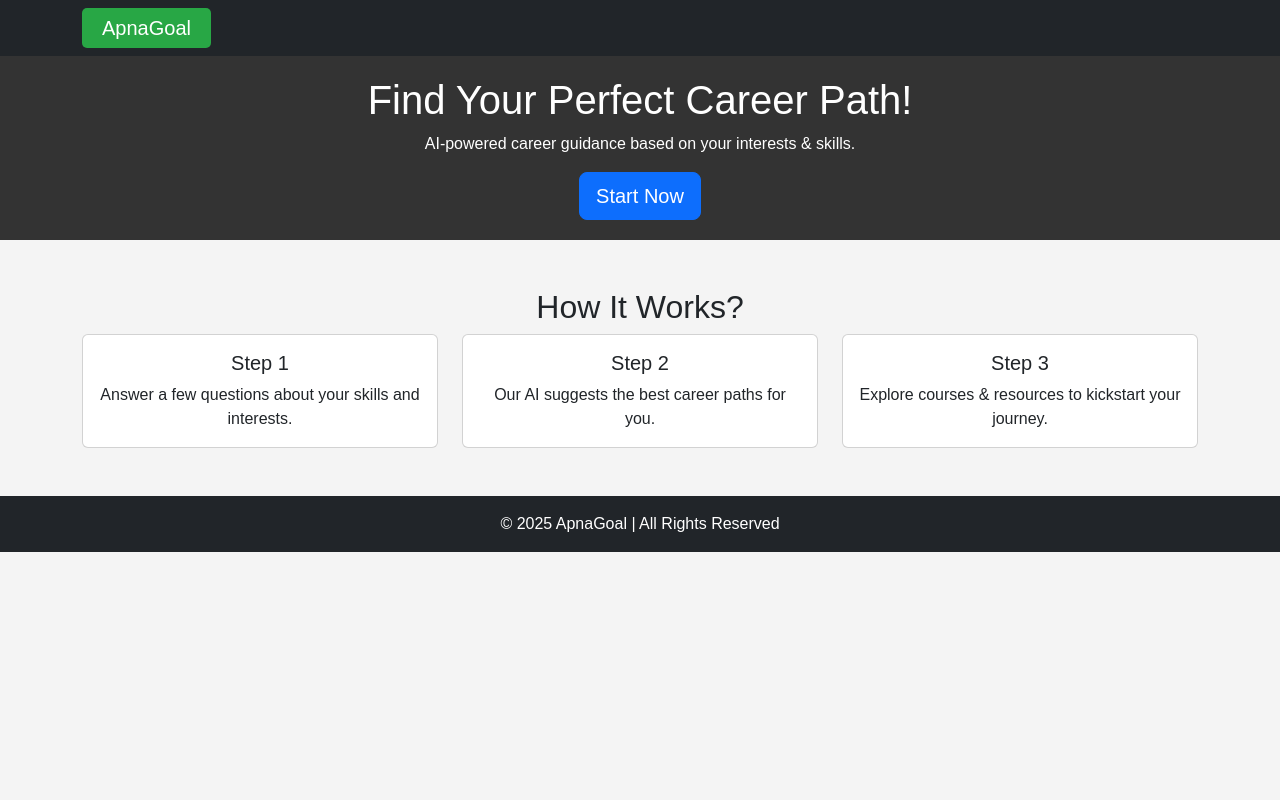
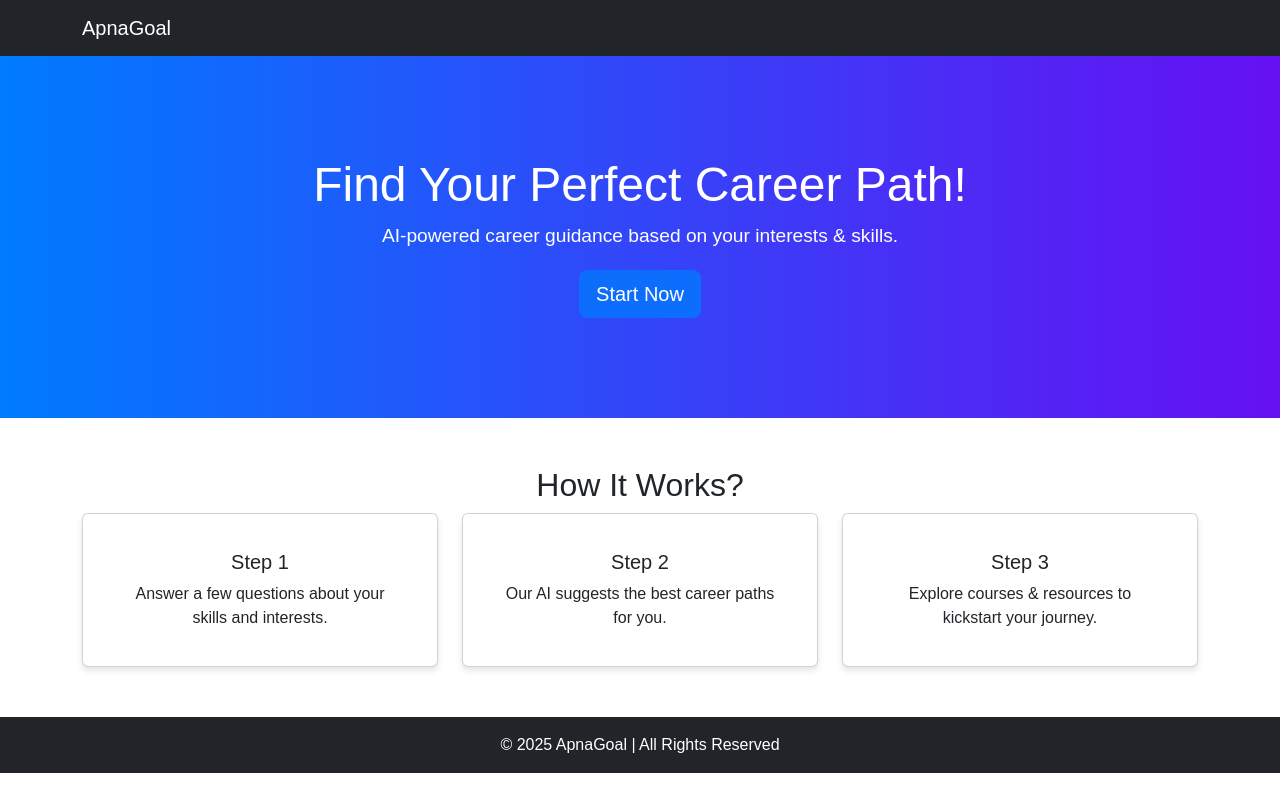
Before and after one commit to suprHackyDude/apnagoal, a plain HTML site: page index.html in a window 1280 px wide. Drawn offline with nearby package versions, Linux system fonts and the light colour scheme.

Commit message:
Update style.css

```diff
--- a/style.css
+++ b/style.css
@@ -1,20 +1,26 @@
 body {
     font-family: Arial, sans-serif;
-    text-align: center;
-    background-color: #f4f4f4;
 }
-header {
-    background: #333;
-    color: white;
+
+.hero-section {
+    background: linear-gradient(to right, #007bff, #6610f2);
+    padding: 100px 0;
+}
+
+.hero-section h1 {
+    font-size: 3rem;
+}
+
+.hero-section p {
+    font-size: 1.2rem;
+    margin-bottom: 20px;
+}
+
+.card {
+    box-shadow: 0px 4px 6px rgba(0, 0, 0, 0.1);
     padding: 20px;
 }
-section {
-    margin-top: 20px;
+
+footer {
+    margin-top: 50px;
 }
-a {
-    text-decoration: none;
-    background: #28a745;
-    color: white;
-    padding: 10px 20px;
-    border-radius: 5px;
-}
```
